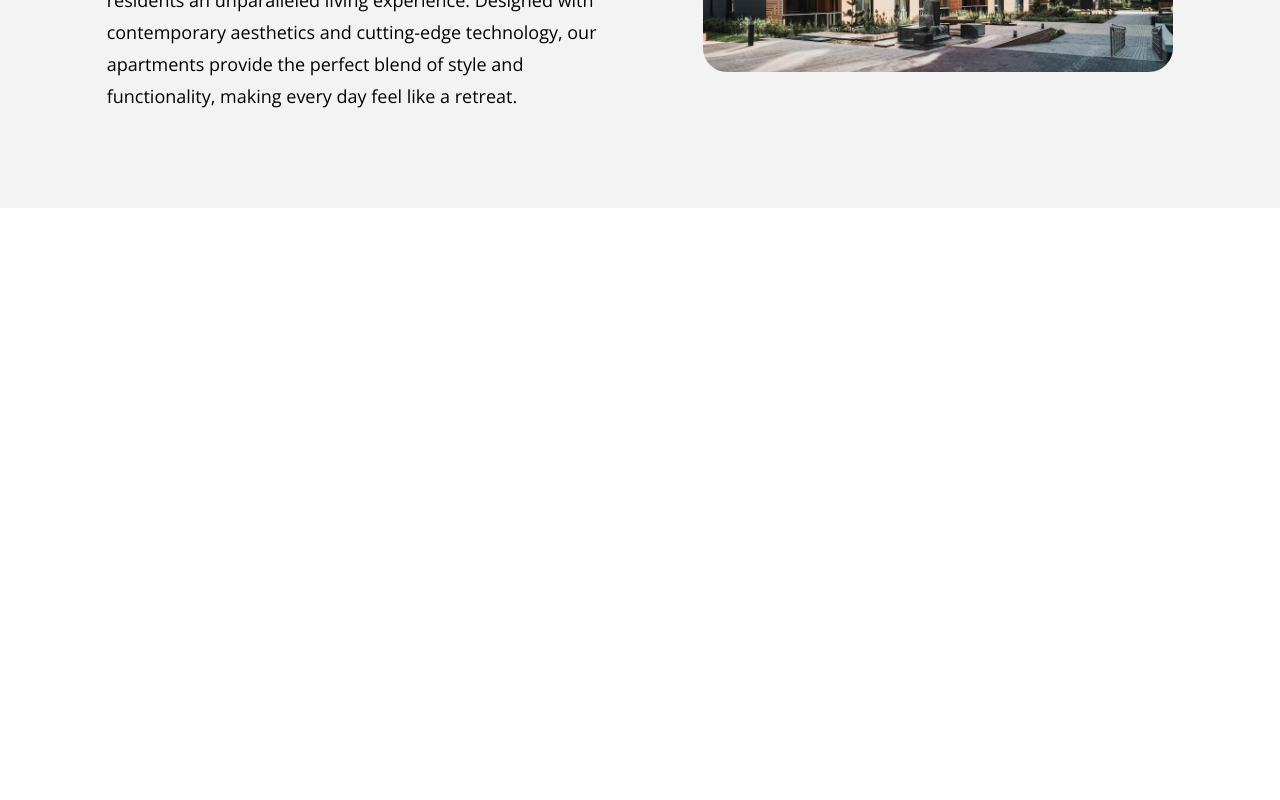
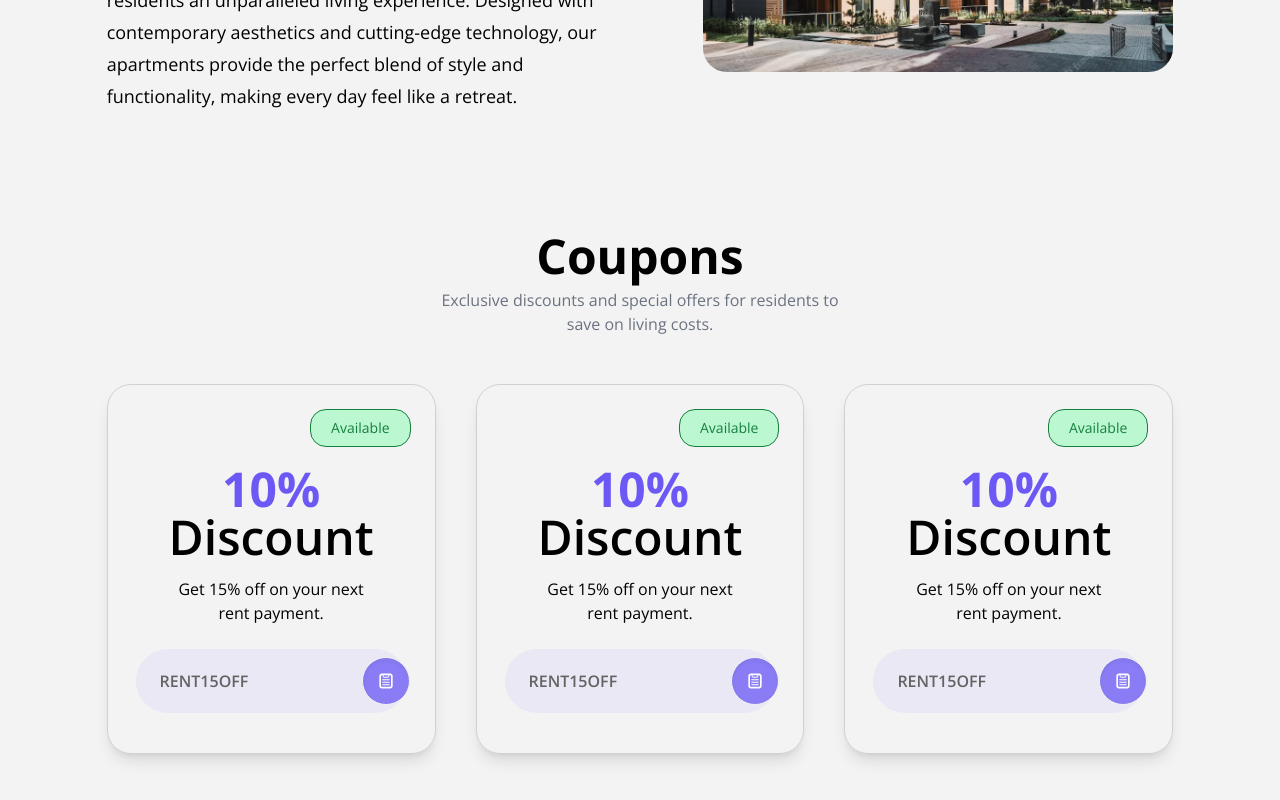
Before and after one commit to Yamin39/tenantix-client, a React (Vite) app: page / in a window 1280 px wide. Shown: the part 1517-2317 px from the top of the page. Before the commit the page ends 1725 px from the top, so only its background shows below. Built offline with nearby package versions, Linux system fonts and the light colour scheme.

Commit message:
added coupon section with static cards

```diff
--- a/src/index.css
+++ b/src/index.css
@@ -1,8 +1,13 @@
-@import url('https://fonts.googleapis.com/css2?family=Open+Sans:ital,wght@0,300..800;1,300..800&display=swap');
+@import url("https://fonts.googleapis.com/css2?family=Open+Sans:ital,wght@0,300..800;1,300..800&display=swap");
 
 @tailwind base;
 @tailwind components;
 @tailwind utilities;
+
+*::selection {
+  background-color: #6b59f5c0;
+  color: #010313;
+}
 
 @media screen and (max-width: 640px) {
   html {
--- /dev/null
+++ b/src/pages/Home/CouponCard/CouponCard.jsx
@@ -0,0 +1,46 @@
+import { useEffect, useState } from "react";
+import { FaCheck } from "react-icons/fa";
+import { TiClipboard } from "react-icons/ti";
+
+const CouponCard = () => {
+  const [isCopied, setIsCopied] = useState(false);
+  const coupon_code = "RENT15OFF";
+
+  useEffect(() => {
+    if (isCopied) {
+      const timer = setTimeout(() => {
+        setIsCopied(false);
+      }, 1000);
+
+      return () => clearTimeout(timer);
+    }
+  }, [isCopied]);
+
+  const handleCopy = () => {
+    navigator.clipboard.writeText(coupon_code);
+    setIsCopied(true);
+  };
+  return (
+    <div className="relative rounded-3xl shadow-lg flex flex-col justify-center items-center border border-[#bcbcbc9f] pt-20 p-10">
+      <div className="absolute top-6 right-6 px-5 text-sm py-2 rounded-2xl bg-green-200 text-green-700 border border-green-700">Available</div>
+
+      <div className="text-center">
+        <h1 className="text-5xl font-semibold">
+          <span className="text-primary-color font-bold">10%</span> Discount
+        </h1>
+        <p className="mt-4 max-w-[12.5rem] mx-auto">Get 15% off on your next rent payment.</p>
+      </div>
+
+      <div className="bg-[#6b59f512] py-2 px-2 pl-6 rounded-full flex justify-between mt-6 max-w-[16.9375rem]">
+        <input className="font-semibold bg-transparent text-[#636363] outline-none" defaultValue={coupon_code} type="text" readOnly />
+        <div className="tooltip" data-tip={isCopied ? "Copied" : "Copy"}>
+          <button className="btn btn-circle text-xl shadow-inner bg-[#6b59f5c0] hover:bg-[#6b59f5c0] hover:brightness-90 text-white" onClick={handleCopy}>
+            {isCopied ? <FaCheck /> : <TiClipboard />}
+          </button>
+        </div>
+      </div>
+    </div>
+  );
+};
+
+export default CouponCard;
--- /dev/null
+++ b/src/pages/Home/Coupons/Coupons.jsx
@@ -0,0 +1,18 @@
+import SectionHeader from "../../../components/SectionHeader/SectionHeader";
+import CouponCard from "../CouponCard/CouponCard";
+
+const Coupons = () => {
+  return (
+    <div className="mt-6 pb-12 md:pb-24">
+      <SectionHeader title="Coupons" desc="Exclusive discounts and special offers for residents to save on living costs."></SectionHeader>
+
+      <div className="grid gap-10 grid-cols-1 md:grid-cols-2 lg:grid-cols-3 pt-6">
+        <CouponCard></CouponCard>
+        <CouponCard></CouponCard>
+        <CouponCard></CouponCard>
+      </div>
+    </div>
+  );
+};
+
+export default Coupons;
--- a/src/pages/Home/Home.jsx
+++ b/src/pages/Home/Home.jsx
@@ -1,11 +1,13 @@
 import About from "./About/About";
 import Banner from "./Banner/Banner";
+import Coupons from "./Coupons/Coupons";
 
 const Home = () => {
   return (
     <div>
       <Banner></Banner>
       <About></About>
+      <Coupons></Coupons>
     </div>
   );
 };
```
